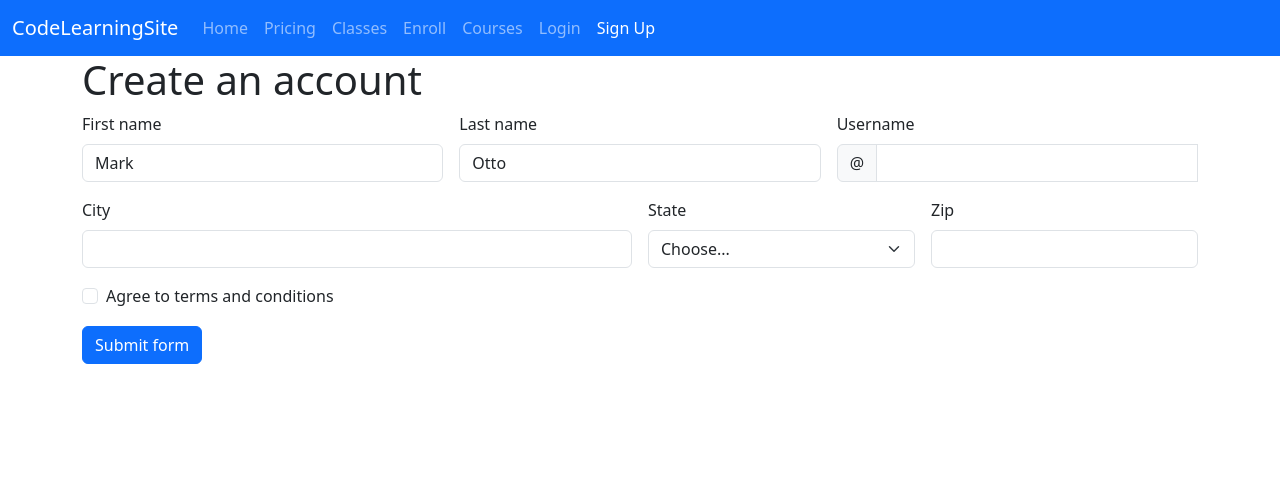
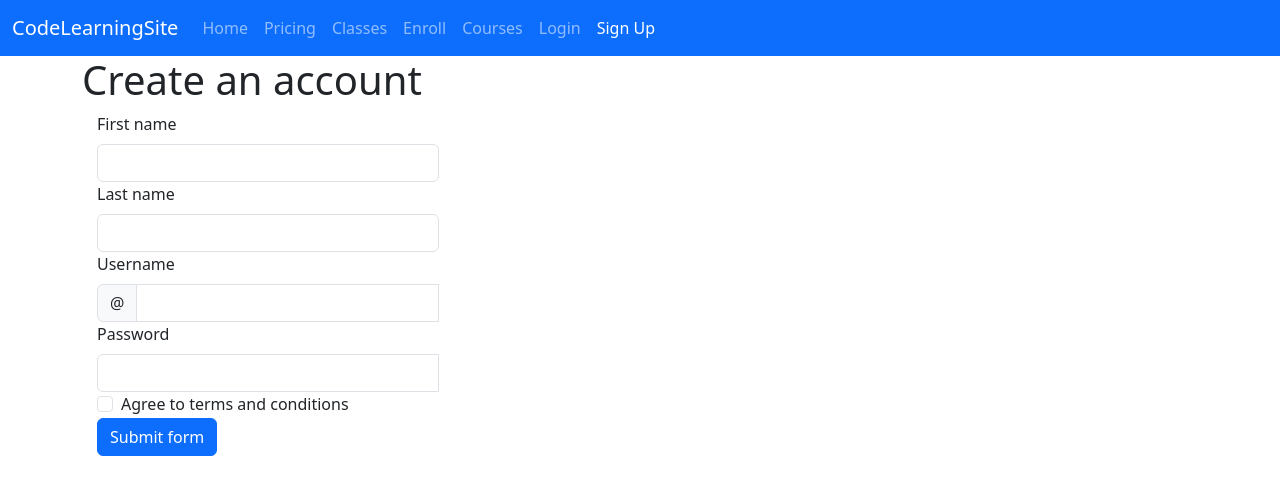
Before and after one commit to TropiiDev/DualHacks, a Flask app: page /signup in a window 1280 px wide. Shown: the top 495 px of the page. Run offline with Flask 3, Linux system fonts and the light colour scheme; some libraries are stand-ins or nearby versions.

Commit message:
Update signup

```diff
--- /dev/null
+++ b/website/static/js/signup.js
@@ -0,0 +1,19 @@
+// Example starter JavaScript for disabling form submissions if there are invalid fields
+(() => {
+    'use strict'
+
+    // Fetch all the forms we want to apply custom Bootstrap validation styles to
+    const forms = document.querySelectorAll('.needs-validation')
+
+    // Loop over them and prevent submission
+    Array.from(forms).forEach(form => {
+      form.addEventListener('submit', event => {
+        if (!form.checkValidity()) {
+          event.preventDefault()
+          event.stopPropagation()
+        }
+
+        form.classList.add('was-validated')
+      }, false)
+    })
+  })()
--- a/website/templates/signup.html
+++ b/website/templates/signup.html
@@ -12,17 +12,17 @@
         <h1 class="homeName">Create an account</h1>
     </div>
 
-    <form class="row g-3 needs-validation" novalidate>
+    <form class="column g-3 needs-validation" novalidate>
         <div class="col-md-4">
           <label for="validationCustom01" class="form-label">First name</label>
-          <input type="text" class="form-control" id="validationCustom01" value="Mark" required>
+          <input type="text" class="form-control" id="validationCustom01" required>
           <div class="valid-feedback">
             Looks good!
           </div>
         </div>
         <div class="col-md-4">
           <label for="validationCustom02" class="form-label">Last name</label>
-          <input type="text" class="form-control" id="validationCustom02" value="Otto" required>
+          <input type="text" class="form-control" id="validationCustom02" required>
           <div class="valid-feedback">
             Looks good!
           </div>
@@ -37,30 +37,15 @@
             </div>
           </div>
         </div>
-        <div class="col-md-6">
-          <label for="validationCustom03" class="form-label">City</label>
-          <input type="text" class="form-control" id="validationCustom03" required>
-          <div class="invalid-feedback">
-            Please provide a valid city.
+        <div class="col-md-4">
+            <label for="validationCustomPassword" class="form-label">Password</label>
+            <div class="input-group has-validation">
+              <input type="text" class="form-control" id="validationCustomPassword" aria-describedby="inputGroupPrepend" required>
+              <div class="invalid-feedback">
+                Please choose a password.
+              </div>
+            </div>
           </div>
-        </div>
-        <div class="col-md-3">
-          <label for="validationCustom04" class="form-label">State</label>
-          <select class="form-select" id="validationCustom04" required>
-            <option selected disabled value="">Choose...</option>
-            <option>...</option>
-          </select>
-          <div class="invalid-feedback">
-            Please select a valid state.
-          </div>
-        </div>
-        <div class="col-md-3">
-          <label for="validationCustom05" class="form-label">Zip</label>
-          <input type="text" class="form-control" id="validationCustom05" required>
-          <div class="invalid-feedback">
-            Please provide a valid zip.
-          </div>
-        </div>
         <div class="col-12">
           <div class="form-check">
             <input class="form-check-input" type="checkbox" value="" id="invalidCheck" required>
```
Also changed, not shown: website/templates/enroll.html (+1 -34 lines).
